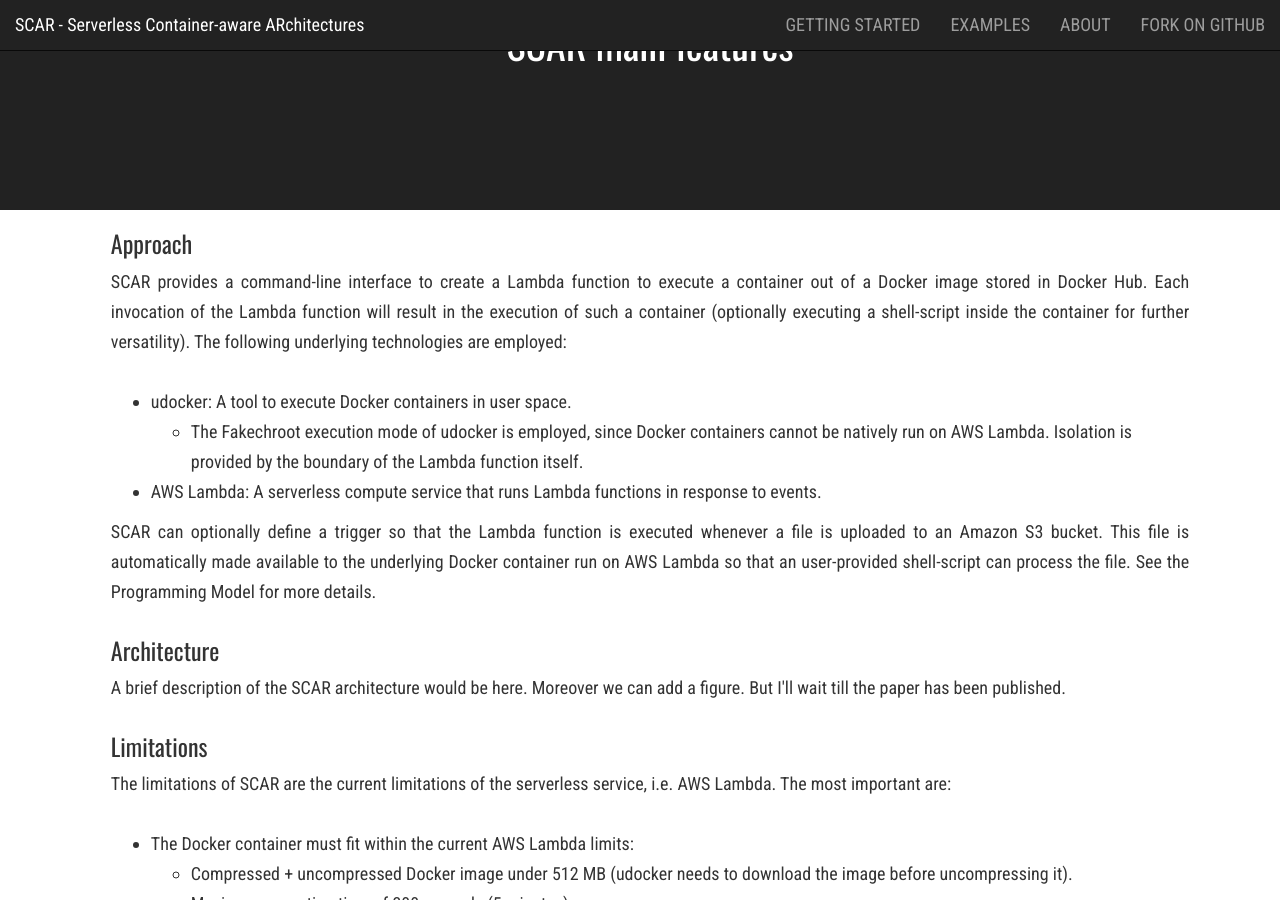
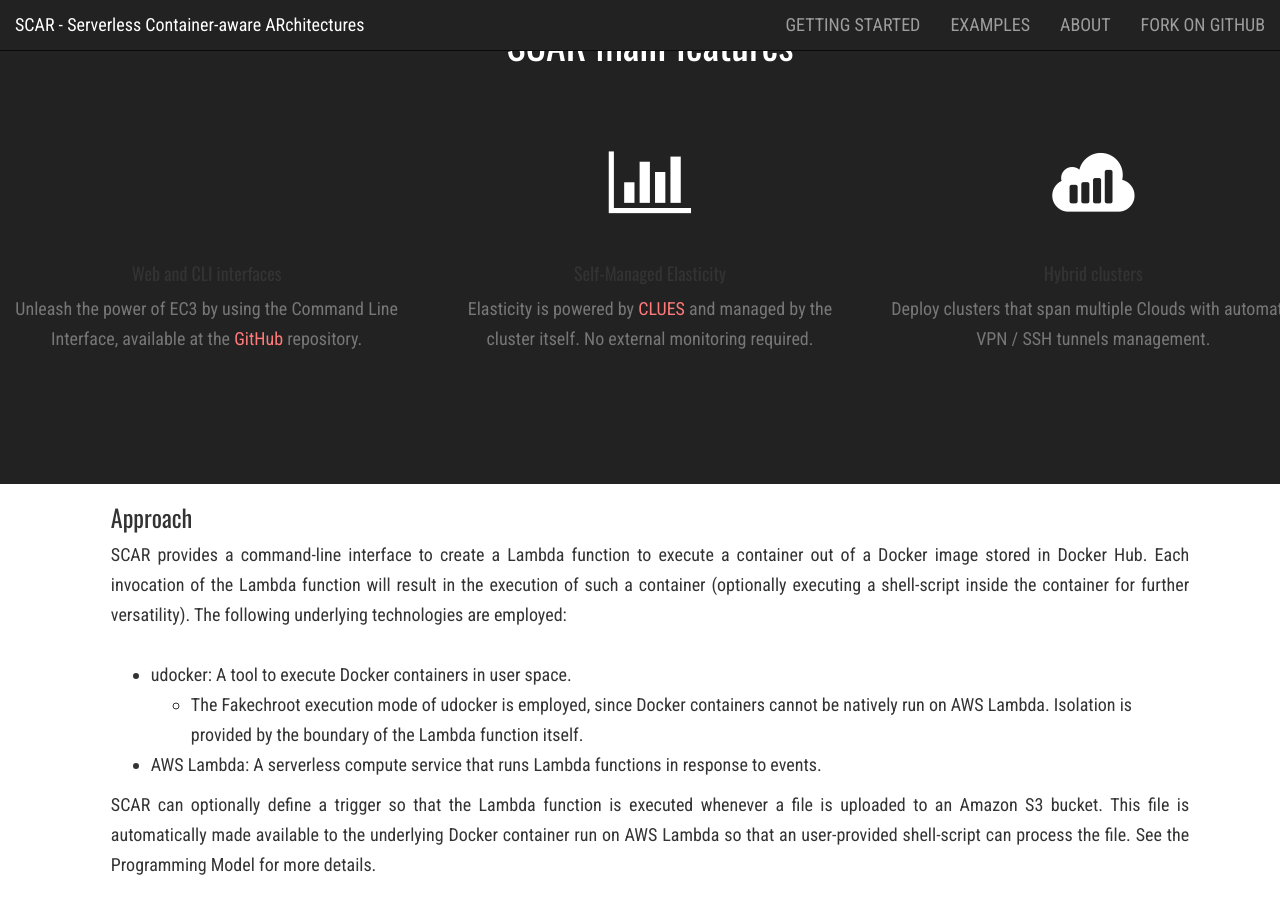
Before and after one commit to amcaar/try.github.io, a Jekyll site: the page built from index.html, in a window 1280 px wide and 900 px high, scrolled down 1340 px. Built offline with Jekyll 4.4.1, drawn with Linux system fonts in a browser that asks for light colours; nearby versions of some CDN libraries; the list of posts is cut into pages by our own code.

Commit message:
Update index.html

```diff
--- a/index.html
+++ b/index.html
@@ -17,6 +17,31 @@
                          <div class="col-md-12 text-center">
                             <h2 class="section-heading">SCAR main features</h2>
                             </br>
+                         </div>
+                      </div>
+
+                      <div class="row text-center">
+                        <div class="col-md-4">
+                            <span class="fa-stack fa-4x">
+                                <!--<i class="fa fa-terminal fa-stack-1x fa-inverse"></i>-->
+                                <i class="icon-shell" style="color:white"></i>
+                            </span>
+                            <h4 class="service-heading text-muted-contact">Web and CLI interfaces</h4>
+                            <p class="text-muted">Unleash the power of EC3 by using the Command Line Interface, available at the <a href="https://github.com/grycap/ec3" target="_blank">GitHub</a> repository.</p>
+                        </div>
+                        <div class="col-md-4">
+                            <span class="fa-stack fa-4x">
+                                <i class="fa fa-bar-chart fa-stack-1x fa-inverse"></i>
+                            </span>
+                            <h4 class="service-heading text-muted-contact">Self-Managed Elasticity</h4>
+                            <p class="text-muted">Elasticity is powered by <a href="http://www.grycap.upv.es/clues/eng/index.php" target="_blank">CLUES</a> and managed by the cluster itself. No external monitoring required.</p>
+                        </div>
+                        <div class="col-md-4">
+                            <span class="fa-stack fa-4x">
+                                <i class="fa fa-sellsy fa-stack-1x fa-inverse"></i>
+                            </span>
+                            <h4 class="service-heading text-muted-contact">Hybrid clusters</h4>
+                            <p class="text-muted">Deploy clusters that span multiple Clouds with automatic VPN / SSH tunnels management.</p>
                         </div>
                       </div>
                     </section>
```
Lines whose indentation alone changed are shown as unchanged.
